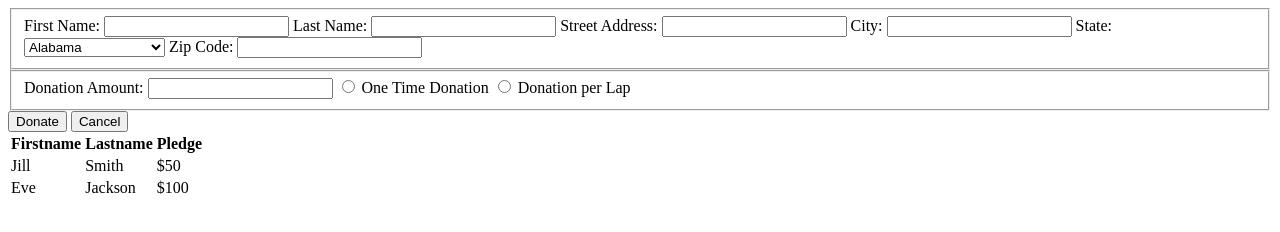
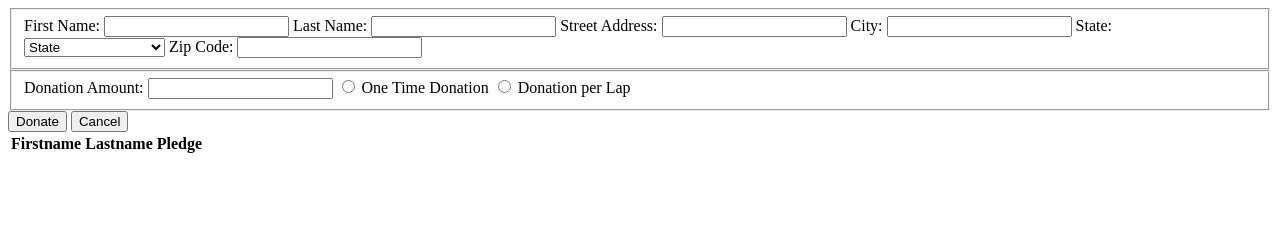
Before and after one commit to JeremyBakker/nssExercise-walkathonDonations, a plain HTML site: page index.html in a window 1280 px wide. Both pictures are taken after a click on the button "Donate". Drawn offline with Linux system fonts and the light colour scheme.

Commit message:
iife receiving and distributing donor info

```diff
--- a/index.html
+++ b/index.html
@@ -5,13 +5,14 @@
 		<title>Walkathon Donations</title>
 	</head>
 	<body>
-		<form>
+		<form id="donationForm">
 			<fieldset>
 				First Name: <input type=text name="firstName" id="firstName">
 				Last Name: <input type=text name="lastName" id="lastName">
 				Street Address: <input type=text name="streetAddress" id="streetAddress">
 				City: <input type=text name="city" id="city">
 				State: <select name="state" id="state">
+					<option value="default" selected="selected">State</option>
 					<option value="AL">Alabama</option>
 					<option value="AK">Alaska</option>
 					<option value="AZ">Arizona</option>
@@ -67,28 +68,18 @@
 			Zip Code: <input type="text" name="zipCode" id="zipCode">
 			</fieldset>
 			<fieldset>
-				Donation Amount: <input type="number" name="donationAmount" id="donationAmount">
+				Donation Amount: <input type="text" name="donationAmount" id="donationAmount">
 				<input type="radio" name="oneTime" id="oneTime"> One Time Donation
 				<input type="radio" name="perLap" id="perLap"> Donation per Lap
 			</fieldset>
 		</form>
 		<button id="donateButton">Donate</button>
 		<button id="cancelButton">Cancel</button>
-		<table>
+		<table id="displayTable">
 			<tr>
 				<th>Firstname</th>
 				<th>Lastname</th>
 				<th>Pledge</th>
-			</tr>
-			<tr>
-				<td>Jill</td>
-				<td>Smith</td>
-				<td>$50</td>
-			</tr>
-			<tr>
-				<td>Eve</td>
-				<td>Jackson</td>
-				<td>$100</td>
 			</tr>
 		</table>
 	<script type="text/javascript" src="javascripts/donor.js"></script>
--- a/javascripts/donor.js
+++ b/javascripts/donor.js
@@ -1,23 +1,8 @@
+"use strict"
+
 var donate = (function(originalDonate){
 
-	var donors = [
-		{	firstName: "Jill",
-			lastName: "Smith",
-			streetAddress: "5200 Nevada Avenue",
-			city: "Nashville",
-			state: "Tennessee",
-			zipCode: 37209,
-			pledge: 50
-		},
-		{	firstName: "Eve",
-			lastName: "Jackson",
-			streetAddress: "4603 Dakota Avenue",
-			city: "Nashville",
-			state: "Tennessee",
-			zipCode: 37209,
-			pledge: 100
-		},
-	];
+	var donors = [];
 
 	return {
 		getDonors: function(){
--- a/javascripts/main.js
+++ b/javascripts/main.js
@@ -1,3 +1,5 @@
+"use strict"
+
 var firstName = document.getElementById("firstName");
 var lastName = document.getElementById("lastName");
 var streetAddress = document.getElementById("streetAddress");
@@ -9,18 +11,45 @@ var oneTime = document.getElementById("oneTime");
 var perLap = document.getElementById("perLap");
 var donateButton = document.getElementById("donateButton");
 var cancelButton = document.getElementById("cancelButton");
-
+var displayTable = document.getElementById("displayTable");
 var donorArray = [
-	{	firstName: "Jeremy",
-		lastName: "Bakker",
-		streetAddress: "4908 Nebraska Avenue",
-		city: "Nashville",
-		state: "Tennessee",
-		zipCode: 37209,
-		pledge: 75
+	{	firstName: "default",
+		lastName: "default",
+		streetAddress: "default",
+		city: "default",
+		state: "default",
+		zipCode: "default",
+		donationAmount: "default",
+		oneTime: "default",
+		perLap: "default"
 	}
 ];
+var donorCounter = 0;
+var donationForm = document.getElementById("donationForm");
 
-donate.addDonors(donorArray);
+//When the user presses the submit button, check for valid
+// entries in all fields
+donateButton.addEventListener("click", function(){
+	console.log("Donate!");
+	if (firstName.value === "" || lastName.value === "" || streetAddress.value === "" || city.value === "" || state.value === "default") {
+		alert("Please complete all fields.")
+	}
+	donorArray[donorCounter]["firstName"] = firstName.value;
+	donorArray[donorCounter]["lastName"] = lastName.value;
+	donorArray[donorCounter]["streetAddress"] = streetAddress.value;
+	donorArray[donorCounter]["city"] = city.value;
+	donorArray[donorCounter]["state"] = state.value;
+	donorArray[donorCounter]["zipCode"] = zipCode.value;
+	donorArray[donorCounter]["donationAmount"] = donationAmount.value;
+	donate.addDonors(donorArray[donorCounter]);
+	displayTable.innerHTML +=
+		`<tr>
+			<td>${donate.getDonors()[donorCounter].firstName}</td>
+			<td>${donate.getDonors()[donorCounter].lastName}</td>
+			<td>${donate.getDonors()[donorCounter].donationAmount}</td>`
+	donorCounter++;
+});
 
-// You should also create an additional JavaScript file that handles interacting with the form elements and determining which method should be called.
+cancelButton.addEventListener("click", function(){
+	donationForm.reset();
+});
```
